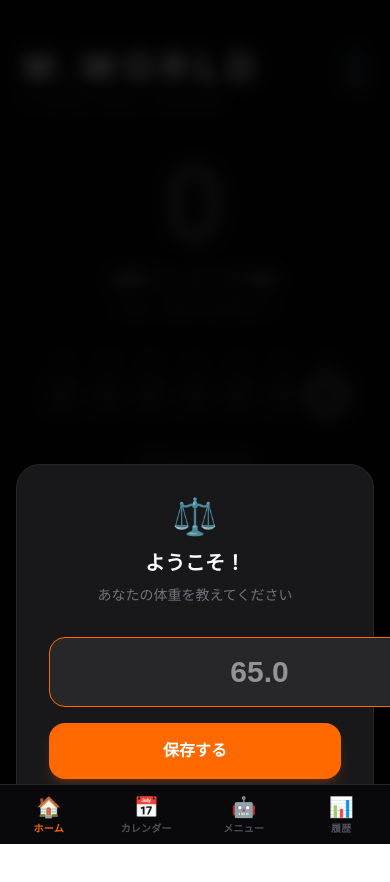
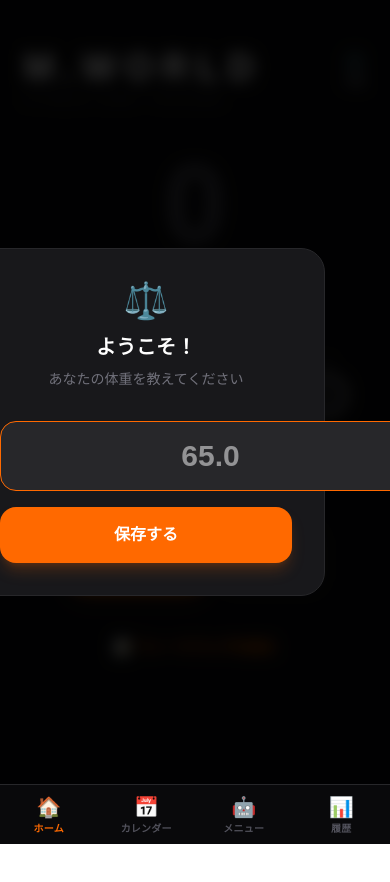
Before and after one commit to sorato21/mworld, a Next.js app: page / in a window 390 px wide. Shown: the top 882 px of the page. Built offline with nearby package versions, Linux system fonts and the light colour scheme.

Commit message:
体重入力モーダルのスマホ表示を修正

```diff
--- a/app/components/WeightModal.tsx
+++ b/app/components/WeightModal.tsx
@@ -28,7 +28,12 @@ export default function WeightModal({
   }
 
   return (
-    <div className="fixed inset-0 bg-black/80 backdrop-blur-sm z-50 flex items-end sm:items-center justify-center px-4 pb-8 sm:pb-0">
+    /* オーバーレイ: overflow-y-auto でキーボード表示時もスクロールでモーダルにアクセス可能 */
+    <div className="fixed inset-0 z-50 overflow-y-auto">
+      {/* 背景 */}
+      <div className="fixed inset-0 bg-black/80 backdrop-blur-sm" />
+      {/* 中央揃えコンテナ: min-h-full で常に画面中央に固定 */}
+      <div className="relative flex min-h-full items-center justify-center px-4 py-8">
         <div className="w-full max-w-sm bg-zinc-900 border border-zinc-800 rounded-3xl p-8">
           {/* Title */}
           <div className="text-center mb-8">
@@ -88,5 +93,6 @@ export default function WeightModal({
           )}
         </div>
       </div>
+    </div>
   )
 }
```
Lines whose indentation alone changed are shown as unchanged.
